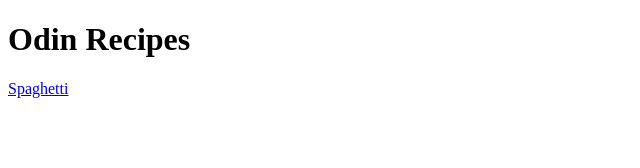
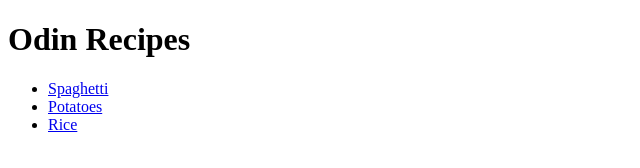
Before and after one commit to delsint123/odin_recipes, a plain HTML site: page index.html in a window 1280 px wide. Shown: the whole page, without its empty margins (0-640 px from the left). Drawn offline with Linux system fonts and the light colour scheme.

Commit message:
Create potato.html and rice.html and add links to index.html

```diff
--- a/index.html
+++ b/index.html
@@ -2,12 +2,17 @@
 <html lang="en">
     <head>
         <meta charset="utf-8">
-        <title>Odin Recipes</title>
+        <title> Odin Recipes </title>
     </head>
 
     <body>
-        <h1>Odin Recipes</h1>
+        <h1> Odin Recipes </h1>
 
-        <a href="recipes/spaghetti.html">Spaghetti</a>
+        <ul>
+            <li> <a href="recipes/spaghetti.html"> Spaghetti </a> </li>
+            <li> <a href="recipes/potato.html"> Potatoes </a> </li>
+            <li> <a href="recipes/rice.html"> Rice </a> </li>
+        </ul>
+
     </body>
 </html>
```
Also changed, not shown: recipes/potato.html (added), recipes/rice.html (added).
